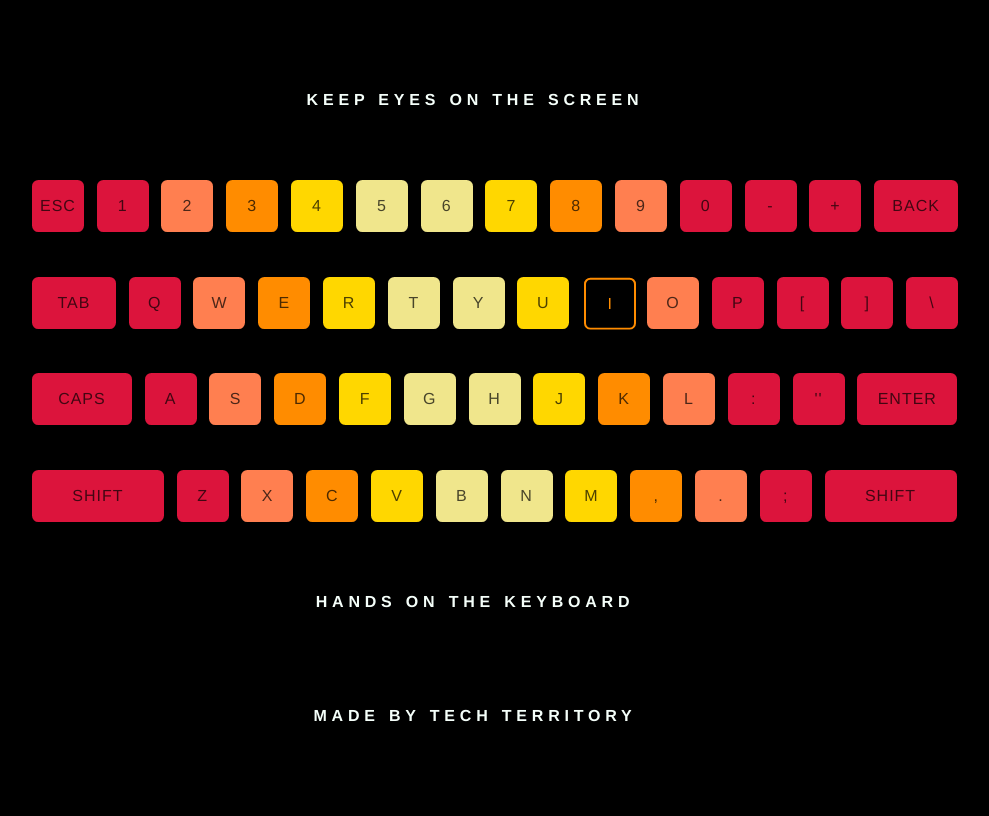
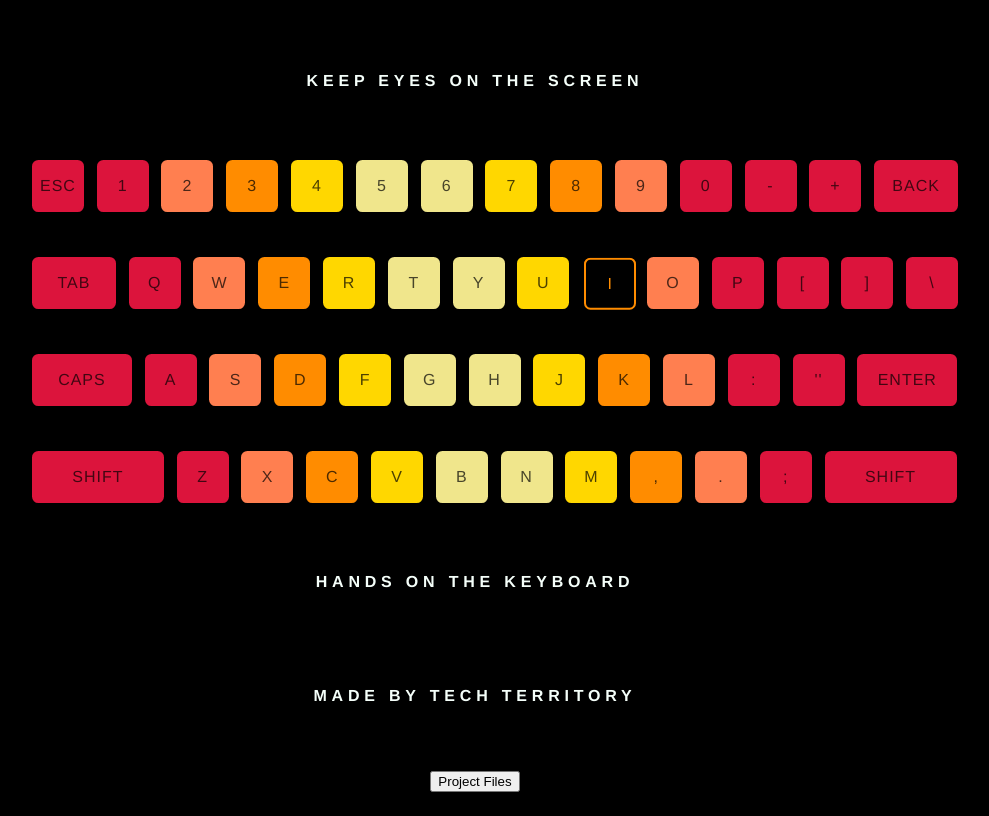
Before and after one commit to parth-bot/Typing-Practice-Web-App, a plain HTML site: page index.html in a window 1280 px wide. Shown: the whole page, without its empty margins (165-1154 px from the left). Drawn offline with Linux system fonts and the light colour scheme.

Commit message:
Update index.html

```diff
--- a/index.html
+++ b/index.html
@@ -75,6 +75,8 @@
 </div>
 <h1 class="title">Hands on the keyboard</h1>
 <h6 class="title">MADE BY TECH TERRITORY</h6>
+<br>
+<button class="custom-btn btn-3"onclick="window.location.href = 'https://github.com/parth-bot/Typing-Practice-Web-App';"><span>Project Files</span></button>
 <script src="logic.js"></script>
 </body>
 </html>
```
